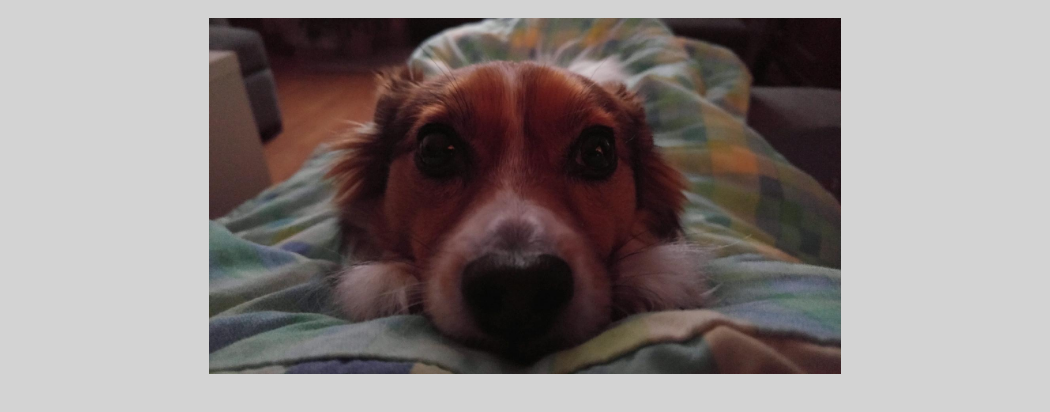
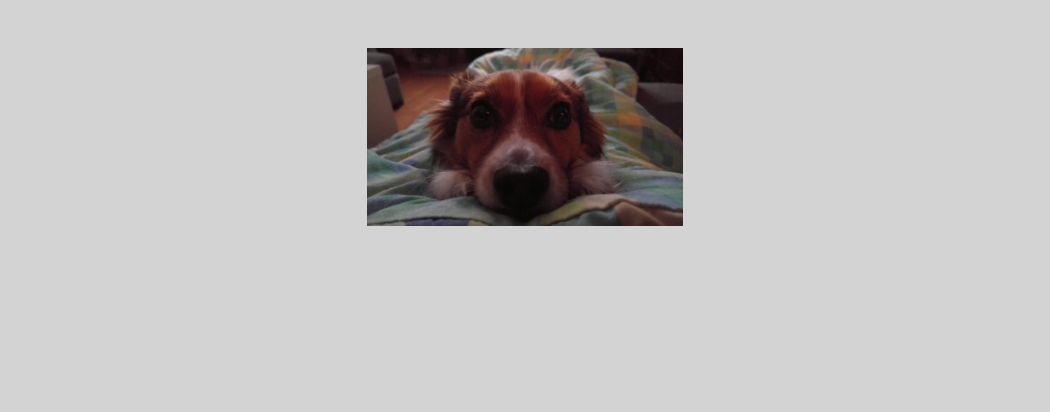
Before and after one commit to sweedishhfish04/sweedishhfish04.github.io, a plain HTML site: page index.html in a window 1280 px wide. Shown: the part 306-718 px from the top of the page, without its empty margins (115-1165 px from the left). Drawn offline with Linux system fonts and the light colour scheme.

Commit message:
"changed some styling to the index"

```diff
--- a/assets/style.css
+++ b/assets/style.css
@@ -22,8 +22,9 @@ h1 {
     margin-right: 25px;
 }
 img {
+    margin-top: 50px;
     display: block;
     margin-left: auto;
     margin-right: auto;
-    width: 50%;
+    width: 25%;
 }
--- a/index.html
+++ b/index.html
@@ -25,7 +25,7 @@
 
 
     <div>
-        <img src="assets/images/cuteRaz.jpg" height=50% width="50%">
+        <img src="assets/images/cuteRaz.jpg">
     </div>
 </body>
 
```
